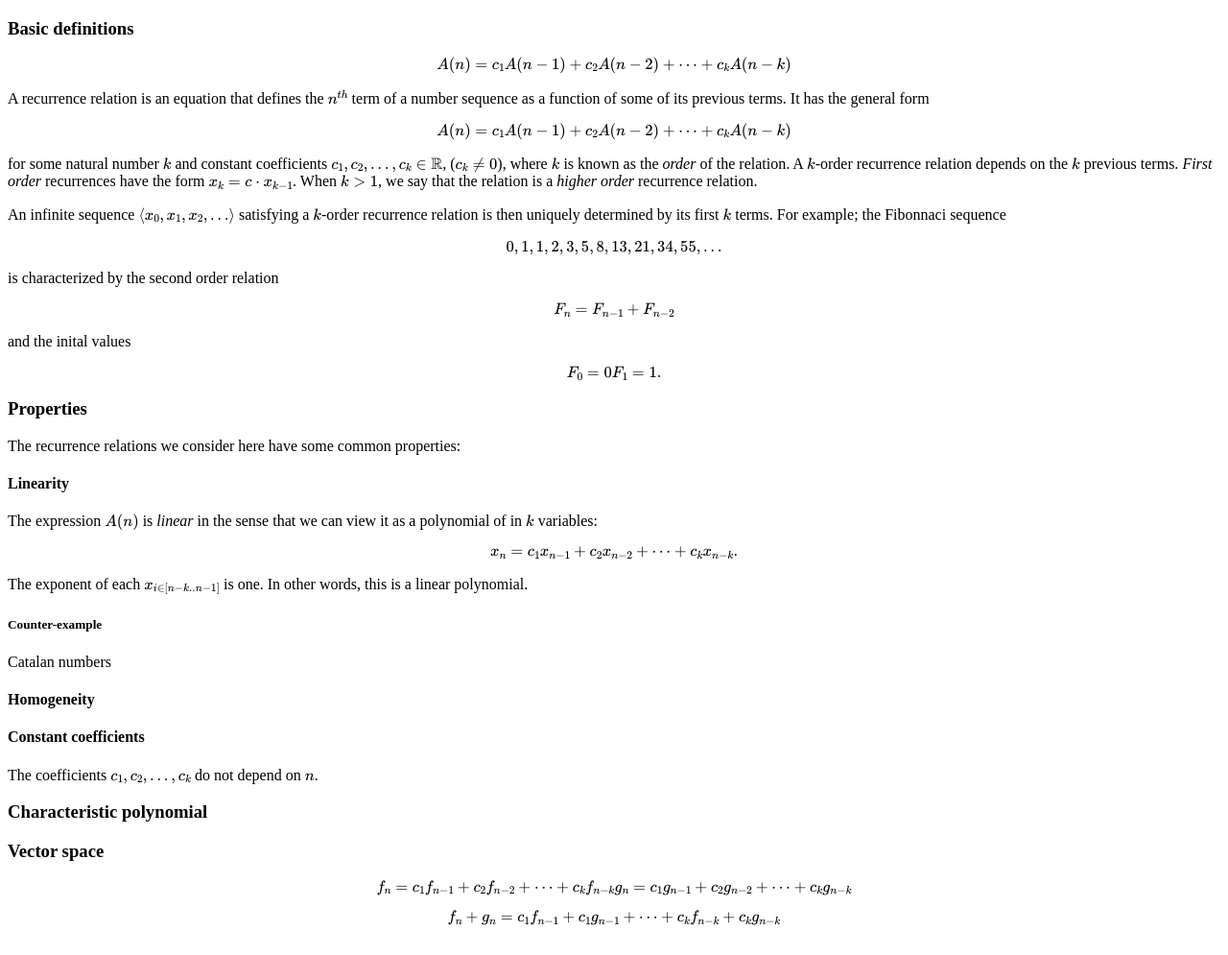
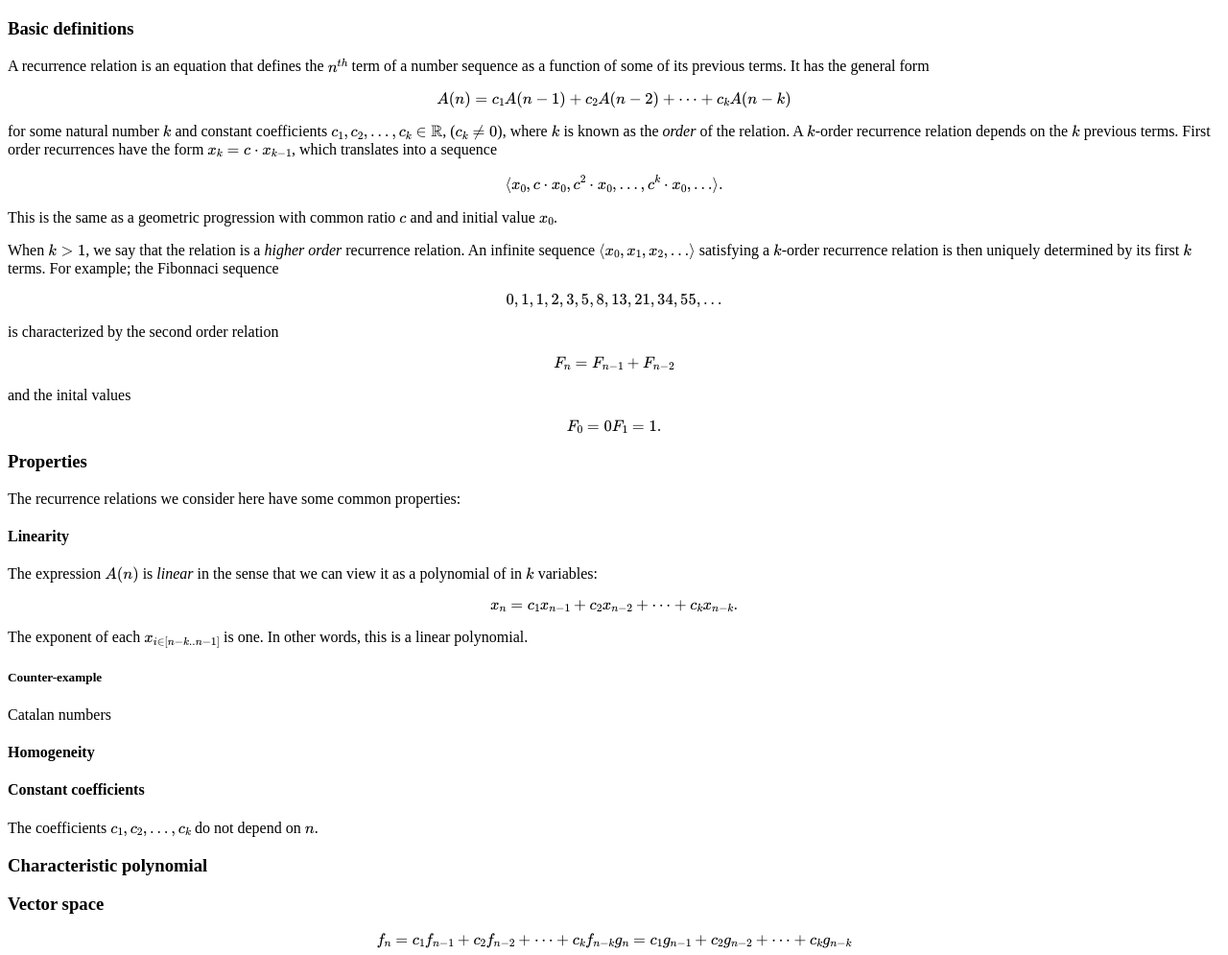
Before and after one commit to laserpants/discrete-math, a plain HTML site: page recurrence_relations/index.html in a window 1280 px wide. Shown: the top 995 px of the page at 96% size. Drawn offline with nearby package versions, Linux system fonts and the light colour scheme; some packages are replaced by stand-ins of ours.

Commit message:
update recurrence_relations

```diff
--- a/recurrence_relations/index.html
+++ b/recurrence_relations/index.html
@@ -12,11 +12,6 @@
 <body>
   <h3>Basic definitions</h3>
   <p>
-    $$
-      A(n) = c_1 A(n - 1) + c_2 A(n - 2) + \cdots + c_k A(n - k)
-    $$
-  </p>
-  <p>
     A recurrence relation is an equation that defines the $n^{th}$ term of a
     number sequence as a function of some of its previous terms. It has the
     general form
@@ -26,11 +21,17 @@
     for some natural number $k$ and constant coefficients $c_1, c_2, \dots, c_k \in \mathbb{R}$,
     ($c_k \ne 0$), where $k$ is known as the <i>order</i> of the relation.
     A $k$-order recurrence relation depends on the $k$ previous terms.
-    <i>First order</i> recurrences have the form $x_k = c \cdot x_{k-1}$.
+    First order recurrences have the form $x_k = c \cdot x_{k-1}$, which
+    translates into a sequence
+    $$
+      \langle x_0 , c \cdot x_0 , c^2 \cdot x_0, \dots, c^k \cdot x_0, \dots \rangle.
+    $$
+    This is the same as a geometric progression with common ratio $c$ and and
+    initial value $x_0$.
+  </p>
+  <p>
     When $k > 1$, we say that the relation is a <i>higher order</i> recurrence
     relation.
-  </p>
-  <p>
     An infinite sequence $\langle x_0, x_1, x_2, \dots \rangle$ satisfying a
     $k$-order recurrence relation is then uniquely determined by its first $k$
     terms. For example; the Fibonnaci sequence
```
